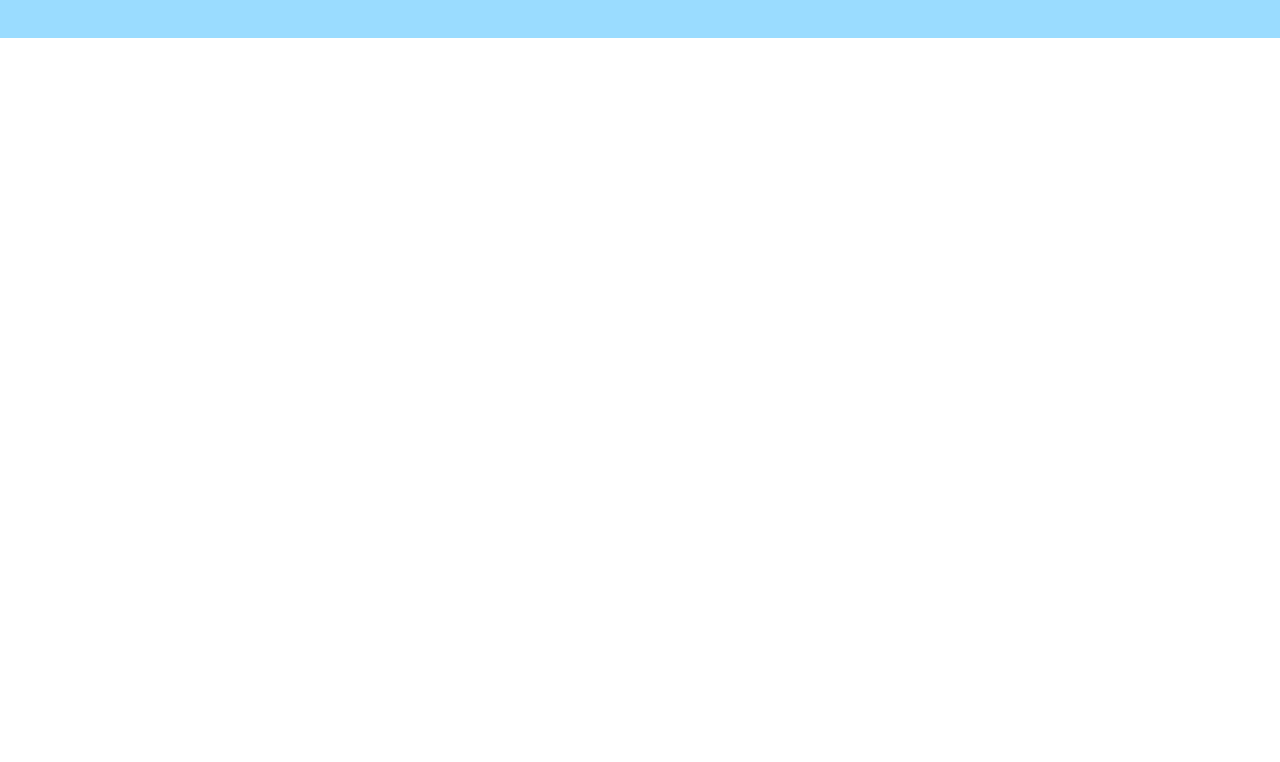
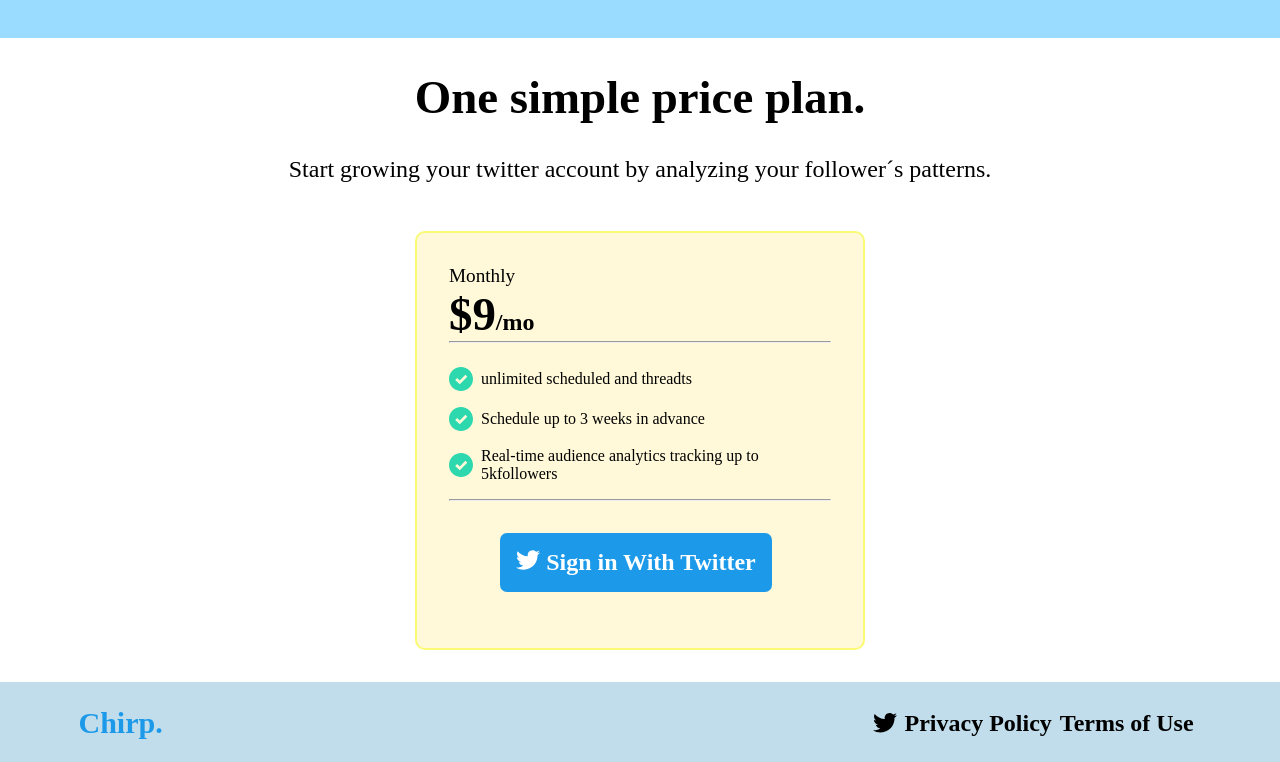
Before and after one commit to IducSoft/chirp, a plain HTML site: page index.html in a window 1280 px wide. Shown: the part 1991-2753 px from the top of the page. Before the commit the page ends 2029 px from the top, so only its background shows below. Drawn offline with Linux system fonts and the light colour scheme.

Commit message:
la maquetación de este proyecto está finalizado

```diff
--- a/index.html
+++ b/index.html
@@ -361,6 +361,77 @@
         </div>
     </section>
 
+
+    <section class="price">
+        <div class="container">
+            <h2 class="step-3" style="text-align: center; font-weight: bolder;">One simple price plan.</h2>
+            <p class="step-0" style="text-align: center; font-weight: lighter; margin-top: 2rem; margin-bottom: 2rem;">Start growing your twitter account by analyzing your follower´s patterns.</p>
+
+            <div class="container" style="margin-top: 3rem;">
+
+                <div class="card-price" style="margin: 0 auto;">
+                    <h2 class="step--1" style="font-weight: lighter;">Monthly</h2>
+                    <p class="step-0" style="font-weight: bolder;">
+                        <span class="step-3" style="font-weight: bolder;">$9</span>/mo
+                    </p>
+                    <hr>
+
+                    <div style="margin-top: 1.5rem ; margin-bottom: 1.5rem;">
+
+                        <div class="alinear-izquierda" style="margin-top: 1rem ; margin-bottom: 1rem;">
+                            <img src="./Assets/Checkmark.svg" alt="check" style="margin-right: .5rem;">
+                            unlimited scheduled and threadts
+                        </div>
+
+                        <div class="alinear-izquierda" style="margin-top: 1rem ; margin-bottom: 1rem;">
+                            <img src="./Assets/Checkmark.svg" alt="check" style="margin-right: .5rem;">
+                            Schedule up to 3 weeks in advance
+                        </div>
+
+                        <div class="alinear-izquierda" style="margin-top: 1rem ; margin-bottom: 1rem;">
+                            <img src="./Assets/Checkmark.svg" alt="check" style="margin-right: .5rem;">
+                            Real-time audience analytics tracking up to 5kfollowers
+                        </div>
+                        <hr>
+                        <div class="centrado-flex" style="margin-top: 2rem;">
+                            <a href="#" class="link btn step-0">
+                                <img src="./Assets/Twitter.svg" alt="Twitter">
+                                Sign in With Twitter
+                            </a>
+                        </div>
+                    </div>
+                </div>
+
+            </div>
+        </div>
+    </section>
+
+
+
+    <footer class="footer" style="background-color: #c1ddeb; padding: 1.5rem 1rem;">
+
+        <div class="container">
+
+            <div class="row">
+                <div class="col-6 alinear-izquierda">
+                    <h2 class="logo-text step-1">Chirp.</h2>
+                </div>
+
+                <div class="col-6 alinear-derecha">
+                    <img src="./Assets/Twitter (Black).svg" alt="twitter" style="margin-right: .5rem;">
+                    <span style="margin-right: .5rem; font-weight: bolder;" class="step-0">
+                        Privacy Policy
+                    </span>
+                    <span style="margin-right: .5rem; font-weight: bolder;" class="step-0">
+                        Terms of Use
+                    </span>
+                </div>
+            </div>
+
+        </div>
+
+    </footer>
+
     <script src="./app/app.js"></script>
 </body>
 </html>
--- a/styles/styles.css
+++ b/styles/styles.css
@@ -293,6 +293,23 @@
 }
 
 
+/* Section price */
+
+.price{
+
+padding: 2rem 0;
+}
+
+.card-price{
+
+    padding: 2rem;
+    min-width: 200px;
+    max-width: 450px;
+    border-radius: 10px;
+    border: 2px rgb(250, 250, 117) solid;
+    background-color: rgb(255 249 218);
+}
+
 
 @media screen and (min-width:576px) {
 
```
